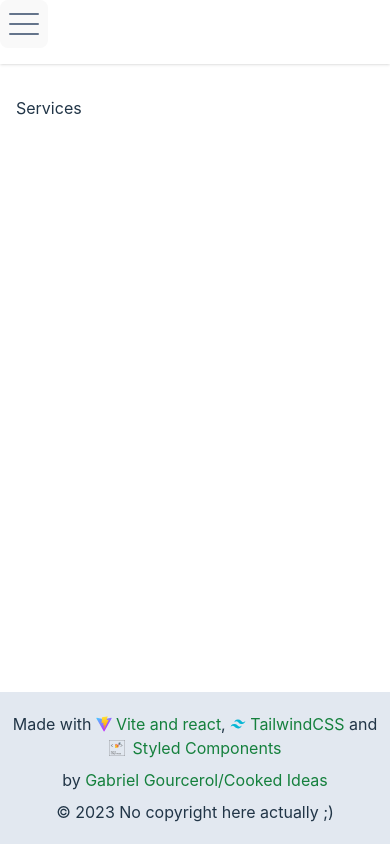
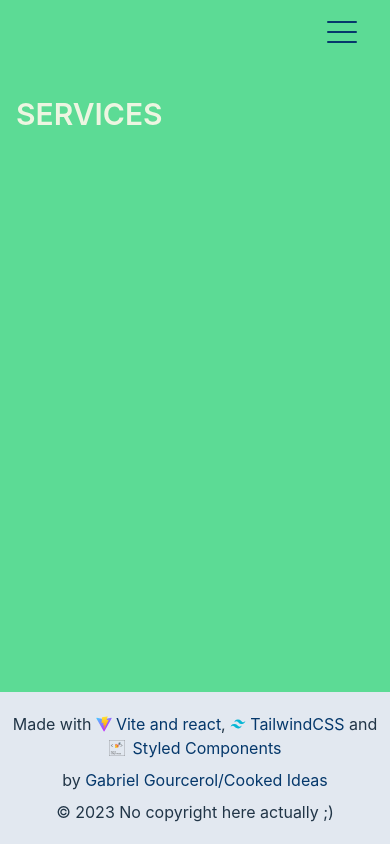
Before and after one commit to CookedIdeas/react_responsive_header, a React (Vite) app: page /services in a window 390 px wide. Built offline with nearby package versions, Linux system fonts and the light colour scheme.

Commit message:
Navheader open on click, color palette

```diff
--- a/src/components/Header.jsx
+++ b/src/components/Header.jsx
@@ -1,38 +1,62 @@
 import { NavLink } from 'react-router-dom';
 import { navlinks } from '../assets/navlinks';
 import BurgerMenu from './header/BurgerMenu';
+import { useState } from 'react';
+import NavHeader from './header/NavHeader';
 
 const Header = () => {
+  const [isNavHeaderOpen, setIsNavHeaderOpen] = useState(false);
+
+  const toggleNavHeader = (openIt) => {
+    openIt ? setIsNavHeaderOpen(true) : setIsNavHeaderOpen(false);
+  };
+
   return (
-    <nav className="top-0 shadow h-16 sm:h-24 w-full">
-      <div className="hidden sm:grid  place-items-center relative ">
-        <div className="flex justify-center items-center">
+    <div>
+      <div className="top-0 h-16 sm:h-24 w-full flex items-center transition duration-300 hover:shadow">
+        {/* SMALL SCREEN → BURGER MENU TO THE RIGHT */}
+        <div className="flex sm:hidden w-full justify-end mr-6">
+          <BurgerMenu
+            isNavHeaderOpen={isNavHeaderOpen}
+            setIsNavHeaderOpen={setIsNavHeaderOpen}
+          />
+        </div>
+        {/* LARGE SCREEN → NAVIGATION LINKS DISPLAYED AT CENTER */}
+        <div className="hidden sm:grid w-full place-items-center relative ">
+          <nav className="flex justify-around items-center w-1/2">
             {navlinks.map((link, index) => {
               const { id, text, url } = link;
               return (
-              <div key={id}>
-                <div className=" flex justify-center items-center gap-4">
-                  <div className="grid place-items-center">
                 <NavLink
+                  key={id}
                   to={url}
-                      className="capitalize relative text-black font-normal"
+                  className="capitalize relative font-normal"
                 >
                   {text}
                 </NavLink>
+                // <div
+                //   key={id}
+                //   className=" flex justify-center items-center gap-[1%]"
+                // >
+
+                //   {/* <div className="grid place-items-center"> */}
+                //  {/* </div> */}
+                //  {/* display a | between links (after every link except last one) */}
+                //  {/* {index < navlinks.length - 1 && (
+                //      <span className="font-thin mr-[5%] text-accent">|</span>
+                //   )} */}
+                // </div>
+              );
+            })}
+          </nav>
+          {/* <div className="absolute bottom-0 w-1/2 h-[2px] bg-gradient-to-r from-white via-neutral-500 to-white"></div> */}
         </div>
-                  {/* display a | between links (after every link except last one) */}
-                  {index < navlinks.length - 1 && (
-                    <span className="font-thin mr-4">|</span>
-                  )}
+      </div>
+      {/* SMALL SCREEN → NAV HEADER DISPLAY WHEN isNavHeaderOpen === true */}
+      <div className="flex sm:hidden">
+        <NavHeader isNavHeaderOpen={isNavHeaderOpen} />
       </div>
     </div>
   );
-          })}
-        </div>
-        {/* <div className="absolute bottom-0 w-1/2 h-[2px] bg-gradient-to-r from-white via-neutral-500 to-white"></div> */}
-      </div>
-      <BurgerMenu />
-    </nav>
-  );
 };
 export default Header;
--- a/src/components/header/BurgerMenu.jsx
+++ b/src/components/header/BurgerMenu.jsx
@@ -1,29 +1,33 @@
 import React from 'react';
 // import { useGlobalContext } from '../../../context/GlobalContext';
 
-const BurgerMenu = () => {
+const BurgerMenu = ({ isNavHeaderOpen, setIsNavHeaderOpen }) => {
   //   const { false, toggleNavHeader } = useGlobalContext();
-  const hamburgerLine = `h-2 w-full rounded-full my-1 bg-slate-500 transition ease transform duration-300`;
+  const hamburgerLine = `h-2 w-full rounded-full my-1 bg-accent transition ease transform duration-300`;
 
   return (
     <button
-      className="h-12 w-12 p-2 bg-none flex flex-col justify-center items-center sm:hidden"
+      className="h-12 w-12 p-2 bg-transparent flex sm:hidden flex-col justify-center items-center disabled:pointer-events-none"
       aria-label={`${
-        false ? 'close the navigation menu' : 'open the navigation menu'
+        isNavHeaderOpen
+          ? 'close the navigation menu'
+          : 'open the navigation menu'
       } `}
       alt="burger menu"
-      onClick={() => toggleNavHeader()}
+      onClick={() => setIsNavHeaderOpen(!isNavHeaderOpen)}
     >
       <div
         className={`${hamburgerLine} ${
-          false ? 'rotate-45 translate-y-3 ' : ''
+          isNavHeaderOpen ? 'rotate-45 translate-y-2 ' : ''
         }`}
       />
-      <div className={`${hamburgerLine} ${false ? 'opacity-0' : ' '}`} />
+      <div
+        className={`${hamburgerLine} ${isNavHeaderOpen ? 'opacity-0' : ' '}`}
+      />
 
       <div
         className={`${hamburgerLine} ${
-          false ? '-rotate-45 -translate-y-3 ' : ''
+          isNavHeaderOpen ? '-rotate-45 -translate-y-3 ' : ''
         }`}
       />
     </button>
--- /dev/null
+++ b/src/components/header/NavHeader.jsx
@@ -0,0 +1,35 @@
+import { NavLink } from 'react-router-dom';
+import { navlinks } from '../../assets/navlinks';
+
+const NavHeader = ({ isNavHeaderOpen, setIsNavHeaderOpen }) => {
+  return (
+    <div
+      className={`absolute bg-backgroundColor-primary w-full flex flex-col gap-2 overflow-hidden transition-all duration-500 ${
+        isNavHeaderOpen ? 'max-h-40 shadow-bottomShadow py-6' : 'max-h-0 py-0'
+      }`}
+    >
+      {' '}
+      {navlinks.map((link, index) => {
+        const { id, text, url } = link;
+        return (
+          <div key={id} className="flex justify-center items-center gap-[1%]">
+            <nav className="grid place-items-center">
+              <NavLink
+                to={url}
+                className="capitalize relative font-normal"
+                onClick={() => setIsNavHeaderOpen(false)}
+              >
+                {text}
+              </NavLink>
+            </nav>
+            {/* display a | between links (after every link except last one) */}
+            {/* {index < navlinks.length - 1 && (
+                    <span className="font-thin mr-[5%] text-accent">|</span>
+                  )} */}
+          </div>
+        );
+      })}
+    </div>
+  );
+};
+export default NavHeader;
--- a/src/index.css
+++ b/src/index.css
@@ -72,18 +72,24 @@ button:focus-visible {
   }
 }
 
+/* === TITLES === */
+
+h1 {
+  @apply text-primary uppercase font-semibold text-3xl;
+}
+
 /* === LINKS === */
 
 a {
-  @apply text-green-700 transition-colors font-normal;
+  @apply text-accent transition-colors font-normal;
 }
 
 a:hover {
-  @apply text-green-500;
+  @apply text-accent;
 }
 
 .active {
-  @apply text-green-700 font-semibold;
+  @apply font-semibold;
 }
 
 a:after {
--- a/src/pages/HomeLayout.jsx
+++ b/src/pages/HomeLayout.jsx
@@ -4,7 +4,7 @@ import Footer from '../components/Footer';
 
 const HomeLayout = () => {
   return (
-    <div className="min-h-screen w-screen relative">
+    <div className="min-h-screen w-screen relative bg-backgroundColor-primary">
       <Header />
       <main className="my-8 mx-4 sm:mx-6 md:mx-8">
         <Outlet />
--- a/src/pages/Services.jsx
+++ b/src/pages/Services.jsx
@@ -1,4 +1,4 @@
 const Services = () => {
-  return <div>Services</div>;
+  return <h1>Services</h1>;
 };
 export default Services;
--- a/tailwind.config.js
+++ b/tailwind.config.js
@@ -2,7 +2,17 @@
 export default {
   content: ['./index.html', './src/**/*.{js,ts,jsx,tsx}'],
   theme: {
-    extend: {},
+    extend: {
+      colors: {
+        backgroundColor: { primary: '#5cdb95', secondary: '#8ee4af' },
+        primary: '#edf5e1',
+        accent: '#05386b',
+        disabled: '#379683',
+      },
+    },
+    boxShadow: {
+      bottomShadow: '0 2px 2px -2px gray',
+    },
   },
   plugins: [],
 };
```
Lines whose indentation alone changed are shown as unchanged.
